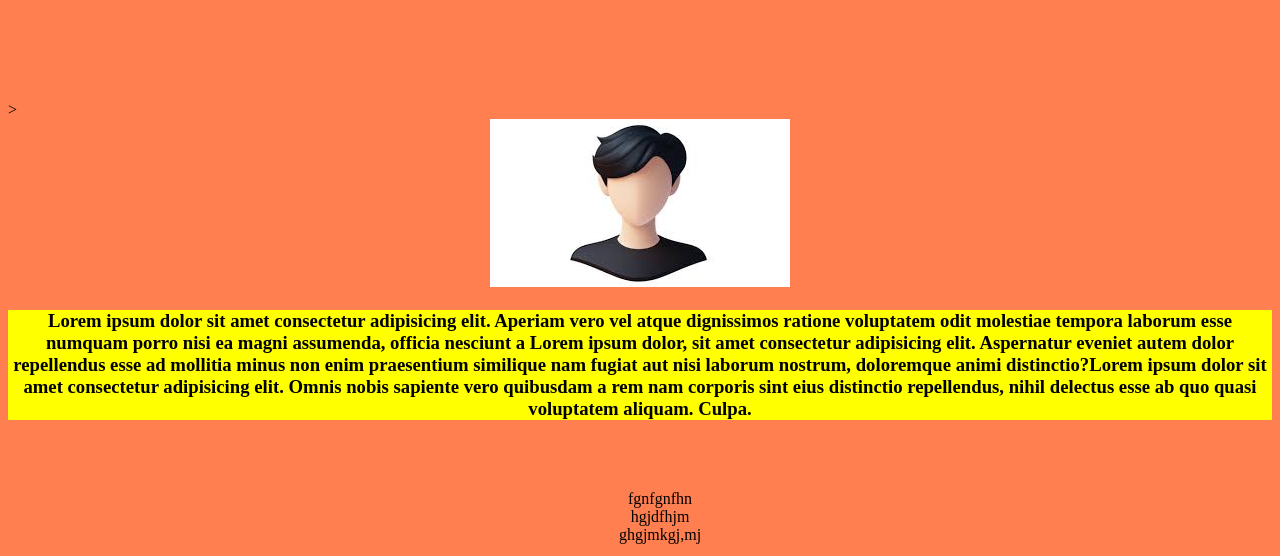
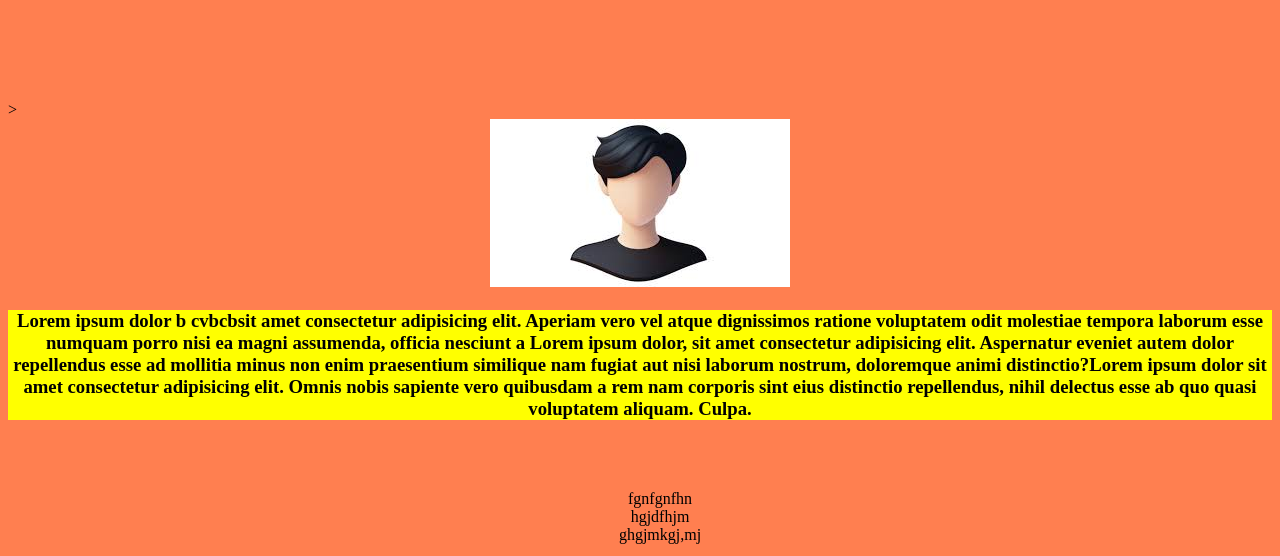
Before and after one commit to ijithchaminka/ijithchaminka, a plain HTML site: page index.html in a window 1280 px wide. Shown: the part 202-758 px from the top of the page. Drawn offline with Linux system fonts and the light colour scheme.

Commit message:
Update index.html

```diff
--- a/index.html
+++ b/index.html
@@ -51,7 +51,7 @@
     <br>
     ><CENTER><img src="images.jpg" width="300" alt="profile picture" class="images.jpg"</CENTER>
         <h3>
-            <p>Lorem ipsum dolor sit amet consectetur adipisicing elit. Aperiam vero vel atque dignissimos ratione
+            <p>Lorem ipsum dolor b cvbcbsit amet consectetur adipisicing elit. Aperiam vero vel atque dignissimos ratione
                 voluptatem odit molestiae tempora laborum esse numquam porro
                 nisi ea magni assumenda, officia nesciunt a Lorem ipsum dolor, sit amet consectetur adipisicing elit.
                 Aspernatur eveniet autem dolor repellendus esse ad mollitia minus non
```
